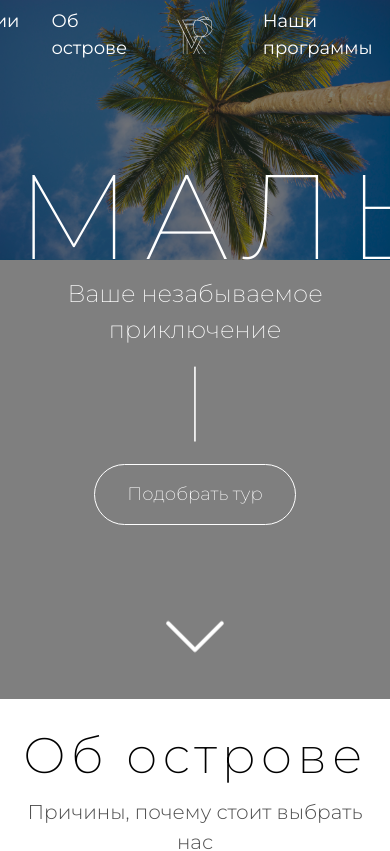
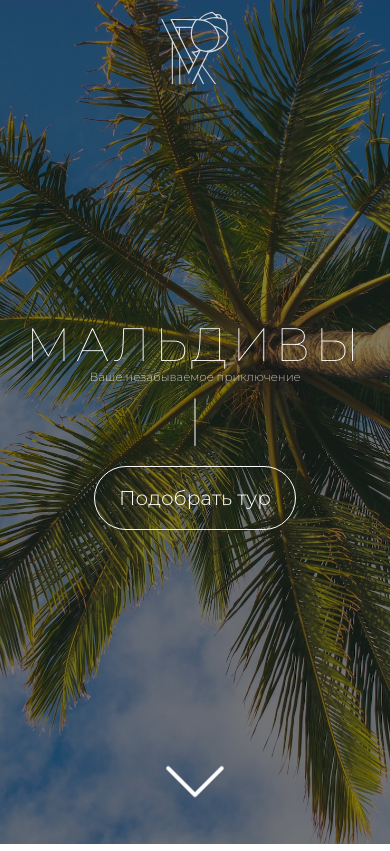
Before and after one commit to RostislavIvanov/maldives-landing, a React (Vite) app: page / in a window 390 px wide. Shown: the top 851 px of the page. Built offline with nearby package versions, Linux system fonts and the light colour scheme.

Commit message:
Адаптив первого блока

```diff
--- a/src/Blocks/MainScreenBlock/MainScreenBlock.tsx
+++ b/src/Blocks/MainScreenBlock/MainScreenBlock.tsx
@@ -1,11 +1,11 @@
 import classes from "./MainScreenBlock.module.css";
-import VideoBackground from "../../components/VideoBackground/VideoBackground.tsx";
 import MainScreenContent from "../../components/MainScreenContent/MainScreenContent.tsx";
+import ImageBackground from "~/components/VideoBackground/ImageBackground.tsx";
 
 const MainScreenBlock = () => {
     return (
         <div className={classes.intro}>
-            <VideoBackground/>
+            <ImageBackground/>
             <MainScreenContent/>
         </div>
 
--- a/src/components/Header/Header.module.css
+++ b/src/components/Header/Header.module.css
@@ -7,11 +7,13 @@
 }
 
 .nav ul {
-    @apply flex w-2/5;
+    @apply
+    w-2/5 hidden
+    lg:flex;
 }
 
 .nav__left {
-    @apply flex-row-reverse;
+    @apply justify-end items-center;
 }
 
 .header a {
@@ -19,13 +21,19 @@
 }
 
 .nav__left li {
-    @apply mr-8;
+    @apply mr-8 last:mr-0
+    hidden
+    lg:block;
 }
 
 .nav__right li {
-    @apply ml-8;
+    @apply ml-8 first:ml-0
+    hidden
+    lg:block;
 }
 
 .nav__logo img {
-    @apply w-40 h-auto;
+    @apply
+    h-20 w-auto
+    xl:h-24 xl:w-auto;
 }
--- a/src/components/HugeTitle/HugeTitle.module.css
+++ b/src/components/HugeTitle/HugeTitle.module.css
@@ -1,19 +1,25 @@
 .huge__title {
-    @apply text-center text-[120px] leading-none font-thin tracking-widest uppercase;
+    @apply
+    text-center leading-none font-thin tracking-widest uppercase
+    text-[12vw]
+    sm:text-[70px]
+    md:text-[100px]
+    lg:text-[120px];
 }
 
 .huge__subtitle {
-    @apply text-center text-subtitle font-extralight;
+    @apply text-center font-extralight
+    text-[3vw]
+    lg:text-subtitle;
 }
 
 .huge__stripe {
-    @apply text-center text-[80px] font-thin leading-tight;
+    @apply text-center font-thin leading-tight
+        text-[6vh]
+    sm:text-[60px]
+    md:text-[80px];
 }
 
 .huge__btn {
-    @apply flex justify-center mt-4;
+    @apply flex justify-center mt-4 font-light;
 }
-
-.huge__btn button {
-    @apply text-default py-4 px-8 border border-white rounded-default font-extralight;
-}
--- a/src/components/HugeTitle/HugeTitle.tsx
+++ b/src/components/HugeTitle/HugeTitle.tsx
@@ -1,4 +1,5 @@
 import classes from "./HugeTitle.module.css";
+import Button from "~/components/UI/Button/Button.tsx";
 
 const HugeTitle = () => {
     return (
@@ -9,7 +10,7 @@ const HugeTitle = () => {
             <div className={classes.huge__stripe}>|</div>
 
             <div className={classes.huge__btn}>
-                <button>Подобрать тур</button>
+                <Button color={'white'}>Подобрать тур</Button>
             </div>
         </div>
     );
--- a/src/components/MainScreenContent/MainScreenContent.tsx
+++ b/src/components/MainScreenContent/MainScreenContent.tsx
@@ -16,9 +16,7 @@ const MainScreenContent = () => {
         <div className={classes.content}>
             <div className={classes.content__container}>
                 <Header handleLinkClick={handleClick}/>
-
                 <HugeTitle/>
-
                 <div onClick={e => handleClick(e, 'about')} className={classes.content__arrow}>
                     <img src={Arrow} alt="Arrow"/>
                 </div>
--- /dev/null
+++ b/src/components/VideoBackground/ImageBackground.module.css
@@ -0,0 +1,7 @@
+.back {
+    @apply h-screen
+}
+
+.back img {
+    @apply object-cover h-full w-full
+}
--- /dev/null
+++ b/src/components/VideoBackground/ImageBackground.tsx
@@ -0,0 +1,13 @@
+import classes from "./ImageBackground.module.css";
+import back from '../../assets/images/back.jpg'
+import { FC } from "react";
+
+const ImageBackground: FC = () => {
+    return (
+        <div className={classes.back}>
+            <img src={back} alt=""/>
+        </div>
+    );
+};
+
+export default ImageBackground;
--- a/src/components/VideoBackground/VideoBackground.module.css
+++ /dev/null
@@ -1,12 +0,0 @@
-/* TODO переделать */
-.video {
-    position: relative;
-    padding-bottom: 56.25%;
-    z-index: 1;
-    width: 100%;
-    height: 100%;
-}
-
-.video__media {
-    @apply absolute top-0 left-0 w-full h-auto;
-}
--- a/src/components/VideoBackground/VideoBackground.tsx
+++ /dev/null
@@ -1,20 +0,0 @@
-import classes from "./VideoBackground.module.css";
-// import MyVideo from "../../assets/video/Maldives Travel Guide (720p).mp4";
-import back from '../../assets/images/back.jpg'
-import { FC } from "react";
-const VideoBackground: FC = () => {
-    return (
-        <div className={classes.video}>
-            {/*<video*/}
-            {/*    className={classes.video__media}*/}
-            {/*       src={MyVideo}*/}
-            {/*       autoPlay={true}*/}
-            {/*       muted={true}*/}
-            {/*       loop>*/}
-            {/*</video>*/}
-            <img className={classes.video} src={back} alt=""/>
-        </div>
-    );
-};
-
-export default VideoBackground;
```
